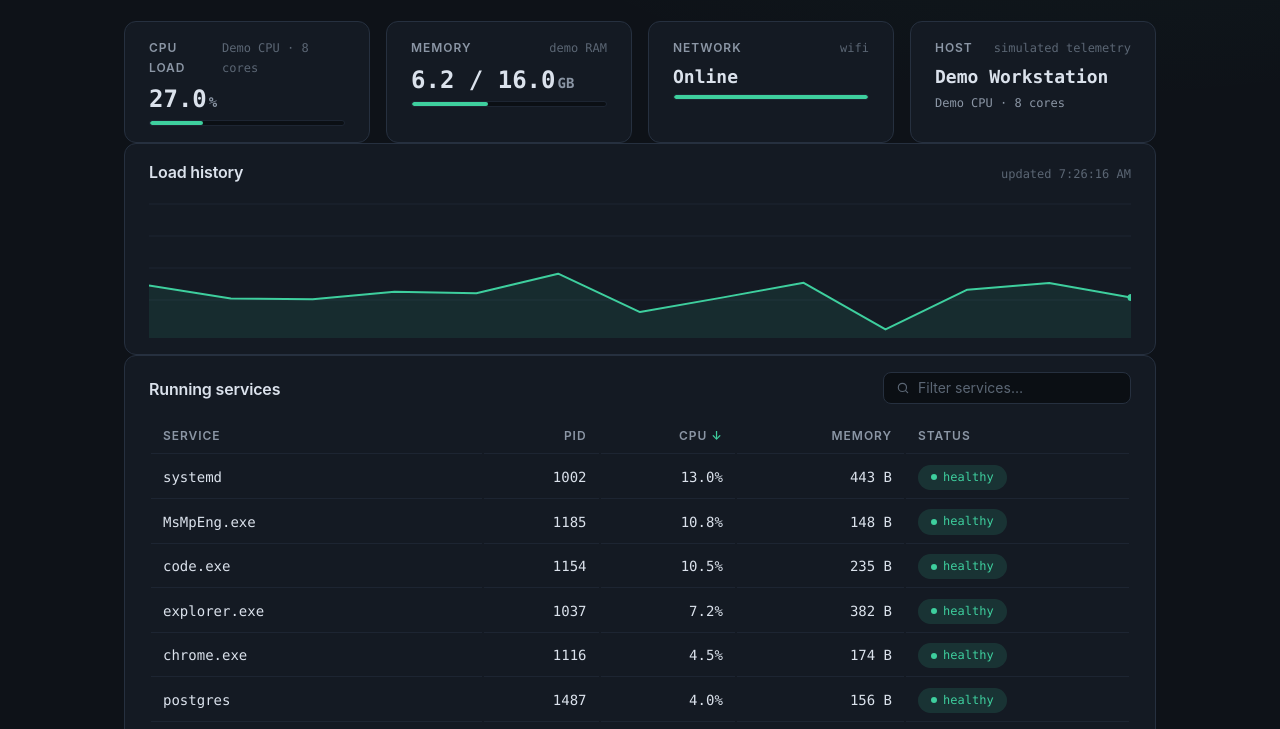
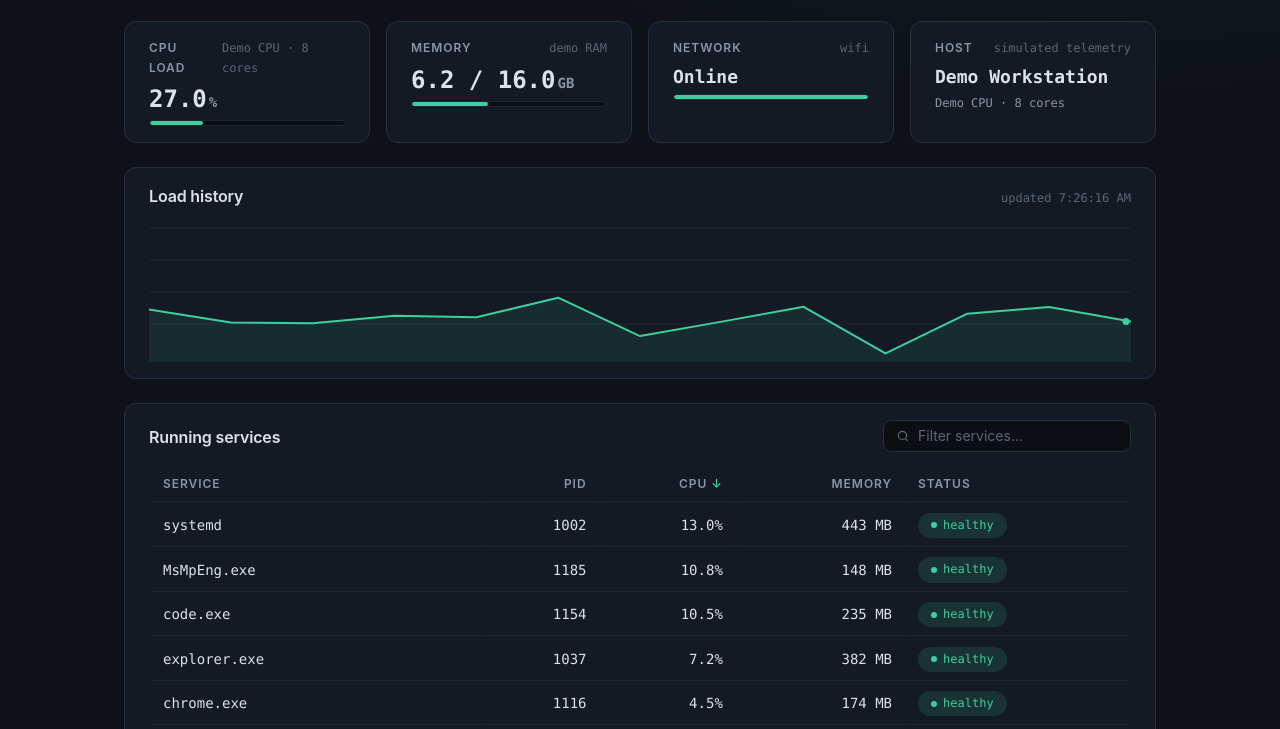
Before and after one commit to redbloodfoxchaoseco-sys/servicepulse, a plain HTML site: page app/index.html in a window 1280 px wide. Shown: the part 67-796 px from the top of the page. Drawn offline with Linux system fonts and the light colour scheme.

Commit message:
Fix content gaps, demo memory units, chart dot clipping
Co-authored-by: Perplexity <noreply@perplexity.ai>

```diff
--- a/app/app.js
+++ b/app/app.js
@@ -125,7 +125,7 @@
           pid: 1000 + i * 37 + Math.floor(Math.random() * 9),
           name: name,
           cpu: cpu,
-          mem: clamp(gauss(320 - i * 18, 90), 12, 4096)
+          mem: clamp(gauss(320 - i * 18, 90), 12, 4096) * 1024 * 1024 /* bytes */
         };
       });
       return Promise.resolve({
@@ -397,9 +397,9 @@
     ctx.lineJoin = 'round';
     ctx.stroke();
 
-    /* live dot */
+    /* live dot (clamped so it never clips at the right edge) */
     var lastV = data[data.length - 1];
-    var lx = lastX;
+    var lx = Math.min(lastX, w - 5);
     var ly = pad + (1 - clamp(lastV, 0, 100) / 100) * (h - pad * 2);
     ctx.beginPath();
     ctx.arc(lx, ly, 3.5, 0, Math.PI * 2);
--- a/app/styles.css
+++ b/app/styles.css
@@ -73,6 +73,13 @@ input { font: inherit; color: inherit; }
   max-width: 1080px;
   margin: 0 auto;
   padding: var(--space-6) var(--space-6) var(--space-4);
+  gap: var(--space-6);
+}
+
+/* Main content */
+.content {
+  display: flex;
+  flex-direction: column;
   gap: var(--space-6);
 }
 
@@ -357,6 +364,7 @@ td.num, .pill { font-family: var(--font-mono); }
 
 @media (max-width: 560px) {
   .shell { padding: var(--space-4) var(--space-4) var(--space-3); gap: var(--space-4); }
+  .content { gap: var(--space-4); }
   .card { padding: var(--space-3) var(--space-4); }
   .search-wrap input { width: 130px; }
   .stats { grid-template-columns: repeat(auto-fit, minmax(150px, 1fr)); }
```
Also changed, not shown: electron-shot.png (deleted).
